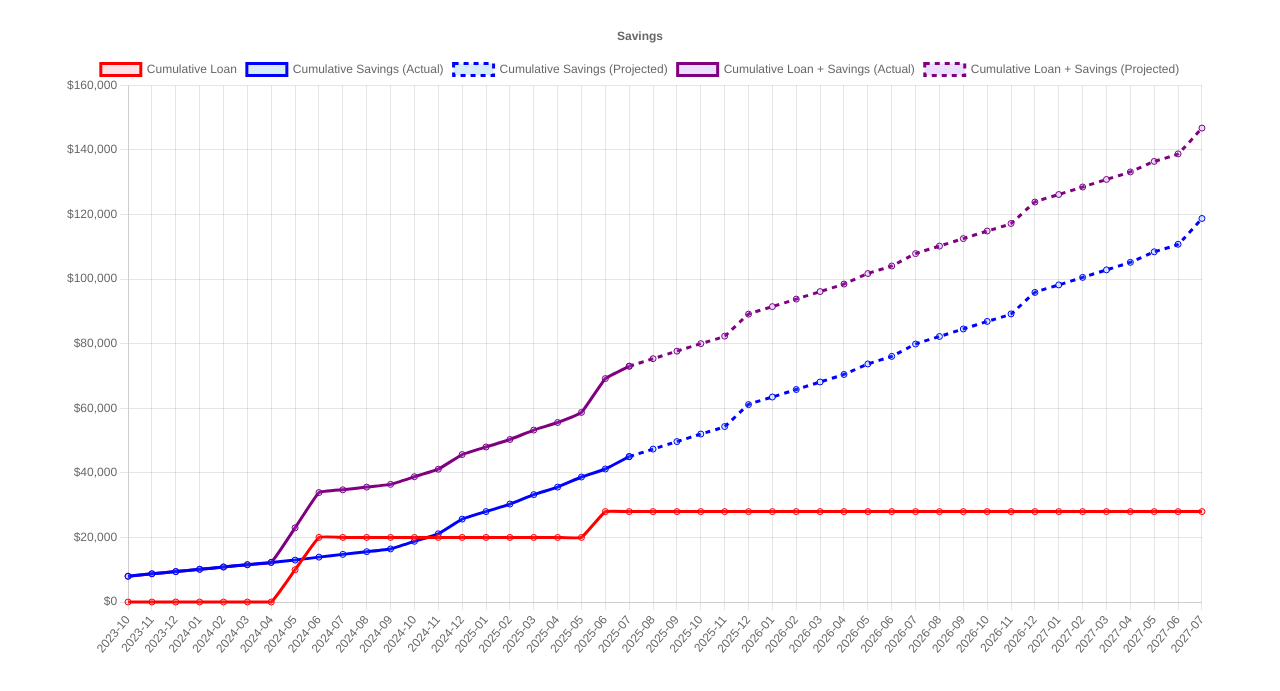
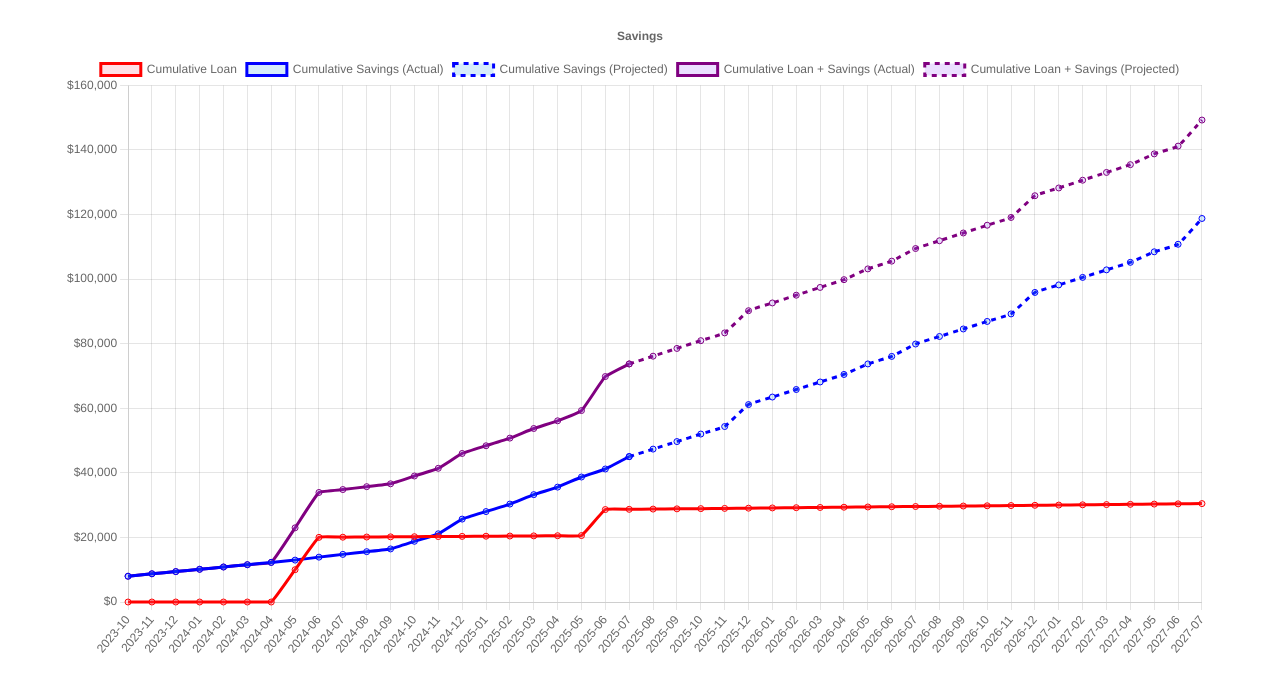
Before and after one commit to HailXD/savings, a plain HTML site: page index.html in a window 1280 px wide. Shown: the part 89-780 px from the top of the page. Drawn offline with nearby package versions, Linux system fonts and the light colour scheme.

Commit message:
Interest

```diff
--- a/index.html
+++ b/index.html
@@ -44,6 +44,8 @@
           "2024-05": 10000, "2024-06": 10000, "2025-06": 8000
         };
 
+        const interest = 3;
+
         const actualSavings = {
             "2023-10": 7985.16,
         };
@@ -63,6 +65,9 @@
 
         let cumulativeLoan = 0;
         const loanPoints = allMonths.map(month => {
+            if (cumulativeLoan > 0) {
+                cumulativeLoan += cumulativeLoan * (interest / 100 / 12);
+            }
             if (loanData[month]) {
                 cumulativeLoan += loanData[month];
             }
```
